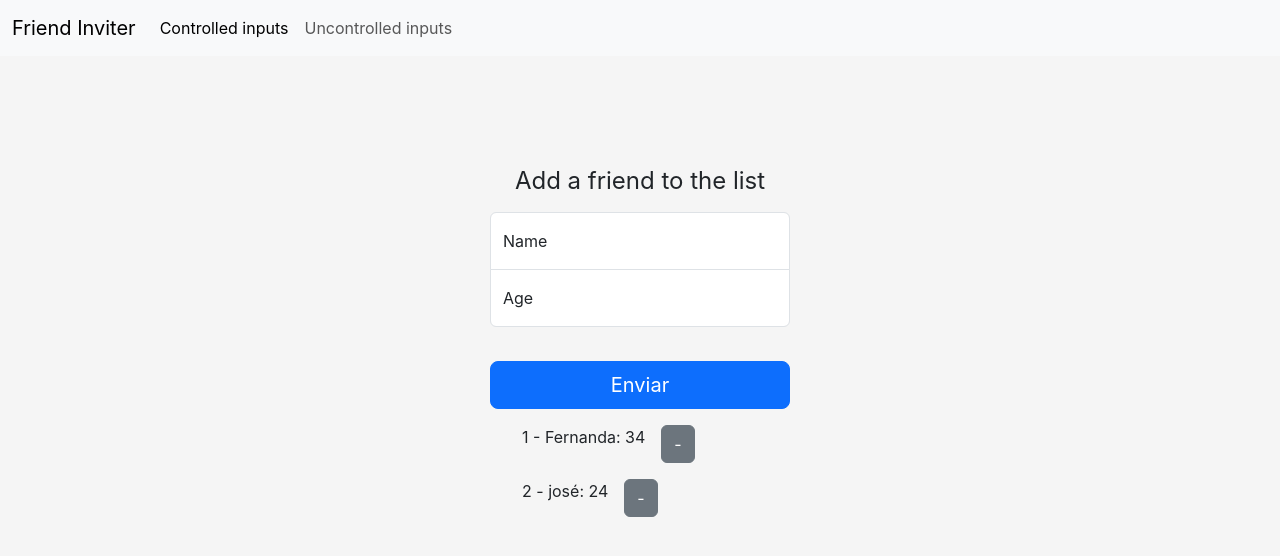
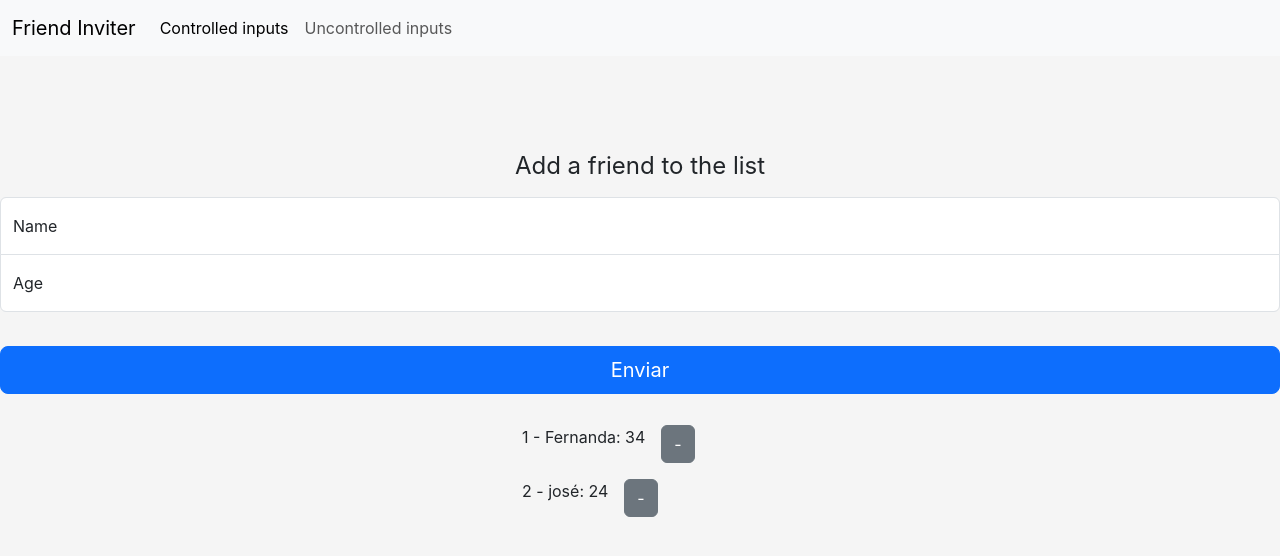
Before and after one commit to fernanda-freitas/add-remove-react, a React (Create React App) app: page / in a window 1280 px wide. Shown: the top 556 px of the page. Built offline with nearby package versions, Linux system fonts and the light colour scheme.

Commit message:
Separated ControlledForm and list components

```diff
--- a/src/components/App/index.jsx
+++ b/src/components/App/index.jsx
@@ -1,5 +1,6 @@
+import { Route } from 'react-router-dom'
 import './App.css';
-import List from '../List'
+import ControlledForm from '../ControlledForm'
 import Nav from '../Nav'
 
 export default function App() {
@@ -7,7 +8,7 @@ export default function App() {
     <div className='app-content'>
       <Nav />
       <div className="list-wrapper">
-        <List />
+        <ControlledForm />
       </div>
     </div>
   );
--- /dev/null
+++ b/src/components/ControlledForm/index.jsx
@@ -0,0 +1,53 @@
+import { useState } from "react";
+import List from '../List'
+
+export default function ControlledForm() {
+  const newUsers = [
+    {
+      id: 1,
+      name: 'Fernanda',
+      age: 34
+    },
+    {
+      id: 2,
+      name: 'josé',
+      age: 24
+    }
+  ]
+
+  const [name, setName] = useState('')
+  const [age, setAge] = useState('')
+  const [users, setUsers] = useState(newUsers)
+
+  const handleSubmit = (e) => {
+    e.preventDefault()
+    setUsers([...users, {id: users.slice(-1)[0].id + 1, name: name, age: age}])
+    setName('')
+    setAge('')
+  }
+
+  const deleteUser = (id) => {
+    setUsers(users.filter((user) => user.id !== id))
+  }
+
+  return (
+    <>
+      <form onSubmit={handleSubmit}>
+        <h4 class="mb-3 fw-normal">Add a friend to the list</h4>
+
+        <div class="form-floating">
+          <input type="text" class="form-control name" value={name} onChange={(e) => setName((e.target.value))} placeholder="Your friend's name" />
+          <label for="floatingInput">Name</label>
+        </div>
+
+        <div class="form-floating">
+          <input type="text" class="form-control age" value={age} onChange={(e) => setAge((e.target.value))} placeholder="age" />
+          <label for="floatingInput">Age</label>
+        </div>
+
+        <button class="w-100 btn btn-lg btn-primary mt-4" type="submit">Enviar</button>
+      </form>
+      <List users={users} updateList={deleteUser}/>
+    </>
+  )
+}
--- a/src/components/List/index.jsx
+++ b/src/components/List/index.jsx
@@ -1,53 +1,13 @@
-import { useState } from "react";
 import './list.css'
 
-export default function List() {
-  const newUsers = [
-    {
-      id: 1,
-      name: 'Fernanda',
-      age: 34
-    },
-    {
-      id: 2,
-      name: 'josé',
-      age: 24
-    }
-  ]
-
-  const [name, setName] = useState('')
-  const [age, setAge] = useState('')
-  const [users, setUsers] = useState(newUsers)
-
-  const handleSubmit = (e) => {
-    e.preventDefault()
-    setUsers([...users, {id: users.slice(-1)[0].id + 1, name: name, age: age}])
-    setName('')
-    setAge('')
-  }
+export default function List({users, updateList}) {
 
   const deleteUser = (id) => {
-    setUsers(users.filter((user) => user.id !== id))
+    updateList(id)
   }
 
   return(
     <div className="form m-auto">
-      <form onSubmit={handleSubmit}>
-        <h4 class="mb-3 fw-normal">Add a friend to the list</h4>
-
-        <div class="form-floating">
-          <input type="text" class="form-control name" value={name} onChange={(e) => setName((e.target.value))} placeholder="Your friend's name"/>
-          <label for="floatingInput">Name</label>
-        </div>
-
-        <div class="form-floating">
-          <input type="text" class="form-control age" value={age} onChange={(e) => setAge((e.target.value))} placeholder="age"/>
-          <label for="floatingInput">Age</label>
-        </div>
-
-        <button class="w-100 btn btn-lg btn-primary mt-4" type="submit">Enviar</button>
-      </form>
-
       <ul>
         {users.map((user) => {
           return (
--- /dev/null
+++ b/src/components/UncontrolledForm/index.jsx
@@ -0,0 +1,5 @@
+export default function UncontrolledForm() {
+  return (
+    <p>Uncontrolled inputs</p>
+  )
+}
```
